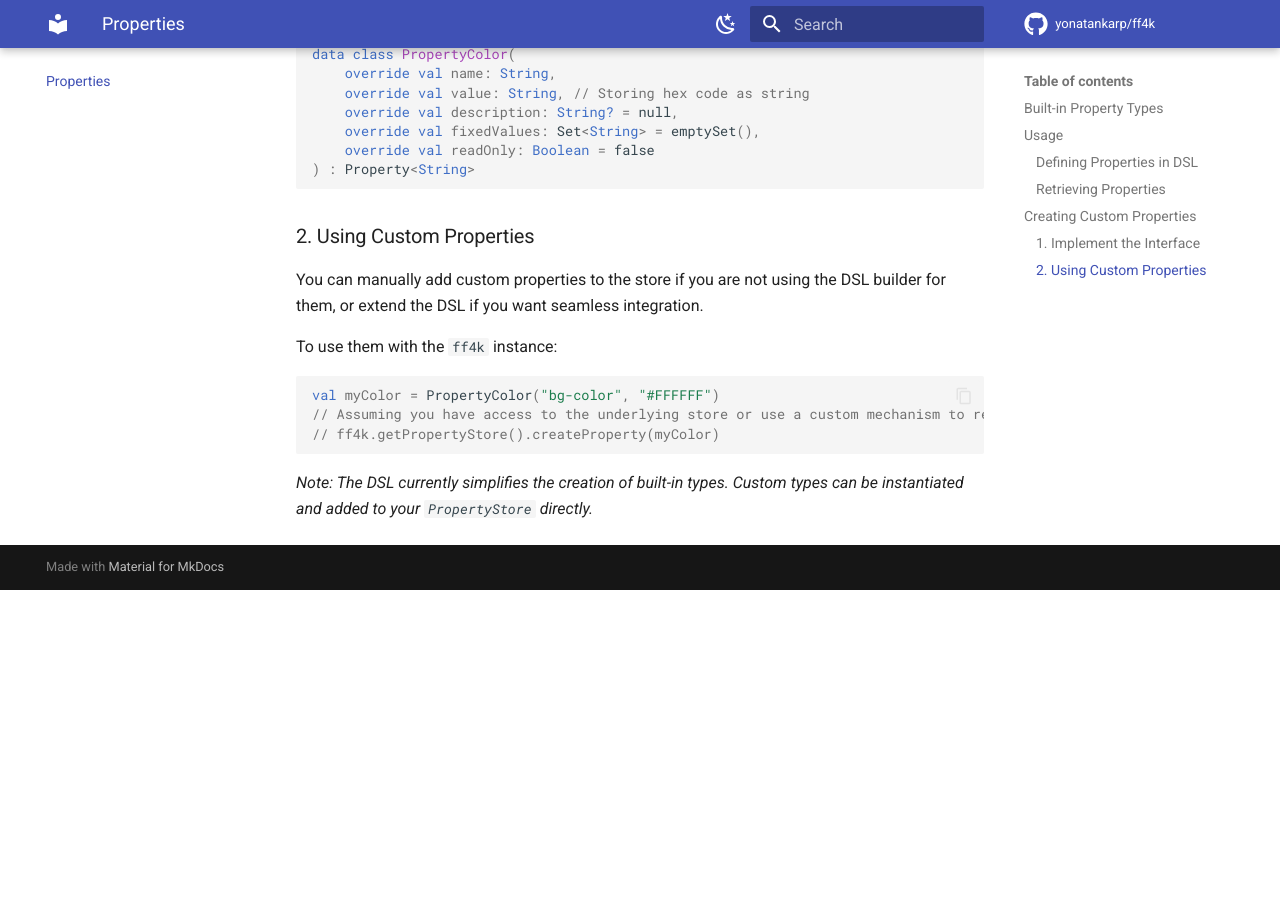
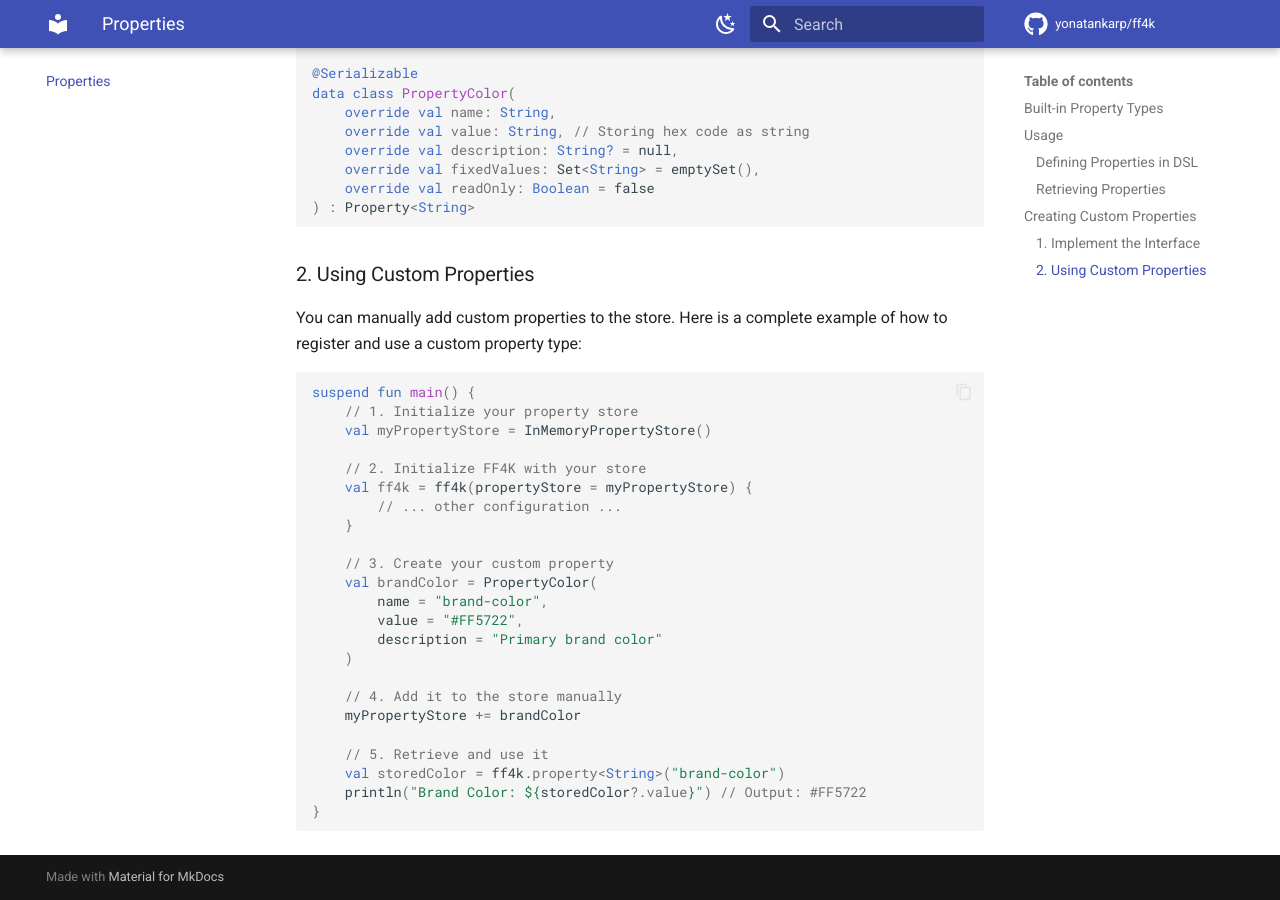
Before and after one commit to yonatankarp/ff4k, an MkDocs documentation site: the page built from docs/properties.md, in a window 1280 px wide and 900 px high, scrolled down 1885 px. Built offline with MkDocs 1.6.1 and Material for MkDocs 9.7.7, drawn with Linux system fonts in a browser that asks for light colours; comment, search, counter and statistics services are not loaded; before the commit the page ends 2475 px from its top, so only the background shows below that; some of the changed text lies outside the part shown.

Commit message:
docs: add coroutine context to examples and fix CI workflow
The documentation examples previously showed ff4k DSL calls as top-level
code without any coroutine context. Since ff4k is a suspend function,
this could mislead users about proper usage. All examples now wrap code
in suspend fun main() to demonstrate the correct way to call suspend
functions without encouraging blocking patterns like runBlocking.

The quick start example now uses the ifEnabled extension function
instead of the check() method with an if statement, showcasing the more
idiomatic Kotlin approach for feature flag checks.

The CI workflow has been updated to use newer versions of GitHub Actions
(checkout@v6, setup-python@v6, setup-java@v5) and the correct Dokka
command (dokkaGenerateHtml instead of dokkaHtmlMultiModule) to match
the current Dokka configuration.

The API reference link in mkdocs.yml now points to the correct external
URL instead of a relative path that would not resolve properly.

````diff
--- a/docs/properties.md
+++ b/docs/properties.md
@@ -28,15 +28,17 @@
 You can define properties within the `properties` block of the `ff4k` DSL.
 
 ```kotlin
-ff4k {
-    properties {
-        property("app-title") {
-            value = "My Awesome App"
-        }
+suspend fun main() {
+    val ff4k = ff4k {
+        properties {
+            property("app-title") {
+                value = "My Awesome App"
+            }
 
-        property("max-connections") {
-            value = 10
-            description = "Maximum number of concurrent connections"
+            property("max-connections") {
+                value = 10
+                description = "Maximum number of concurrent connections"
+            }
         }
     }
 }
@@ -79,14 +81,30 @@
 
 ### 2. Using Custom Properties
 
-You can manually add custom properties to the store if you are not using the DSL builder for them, or extend the DSL if you want seamless integration.
-
-To use them with the `ff4k` instance:
+You can manually add custom properties to the store. Here is a complete example of how to register and use a custom property type:
 
 ```kotlin
-val myColor = PropertyColor("bg-color", "#FFFFFF")
-// Assuming you have access to the underlying store or use a custom mechanism to register it
-// ff4k.getPropertyStore().createProperty(myColor)
+suspend fun main() {
+    // 1. Initialize your property store
+    val myPropertyStore = InMemoryPropertyStore()
+
+    // 2. Initialize FF4K with your store
+    val ff4k = ff4k(propertyStore = myPropertyStore) {
+        // ... other configuration ...
+    }
+
+    // 3. Create your custom property
+    val brandColor = PropertyColor(
+        name = "brand-color",
+        value = "#FF5722",
+        description = "Primary brand color"
+    )
+
+    // 4. Add it to the store manually
+    myPropertyStore += brandColor
+
+    // 5. Retrieve and use it
+    val storedColor = ff4k.property<String>("brand-color")
+    println("Brand Color: ${storedColor?.value}") // Output: #FF5722
+}
 ```
-
-*Note: The DSL currently simplifies the creation of built-in types. Custom types can be instantiated and added to your `PropertyStore` directly.*
--- a/mkdocs.yml
+++ b/mkdocs.yml
@@ -34,7 +34,7 @@
   - Properties: properties.md
   - Testing: testing.md
   - Extending: extending.md
-  - API Reference: api/index.html
+  - API Reference: https://yonatankarp.github.io/ff4k/api/
 
 markdown_extensions:
   - pymdownx.highlight:
````
Also changed, not shown: docs/extending.md (+11 -7 lines), docs/index.md (+11 -9 lines), docs/usage.md (+38 -30 lines), 1 other file.
